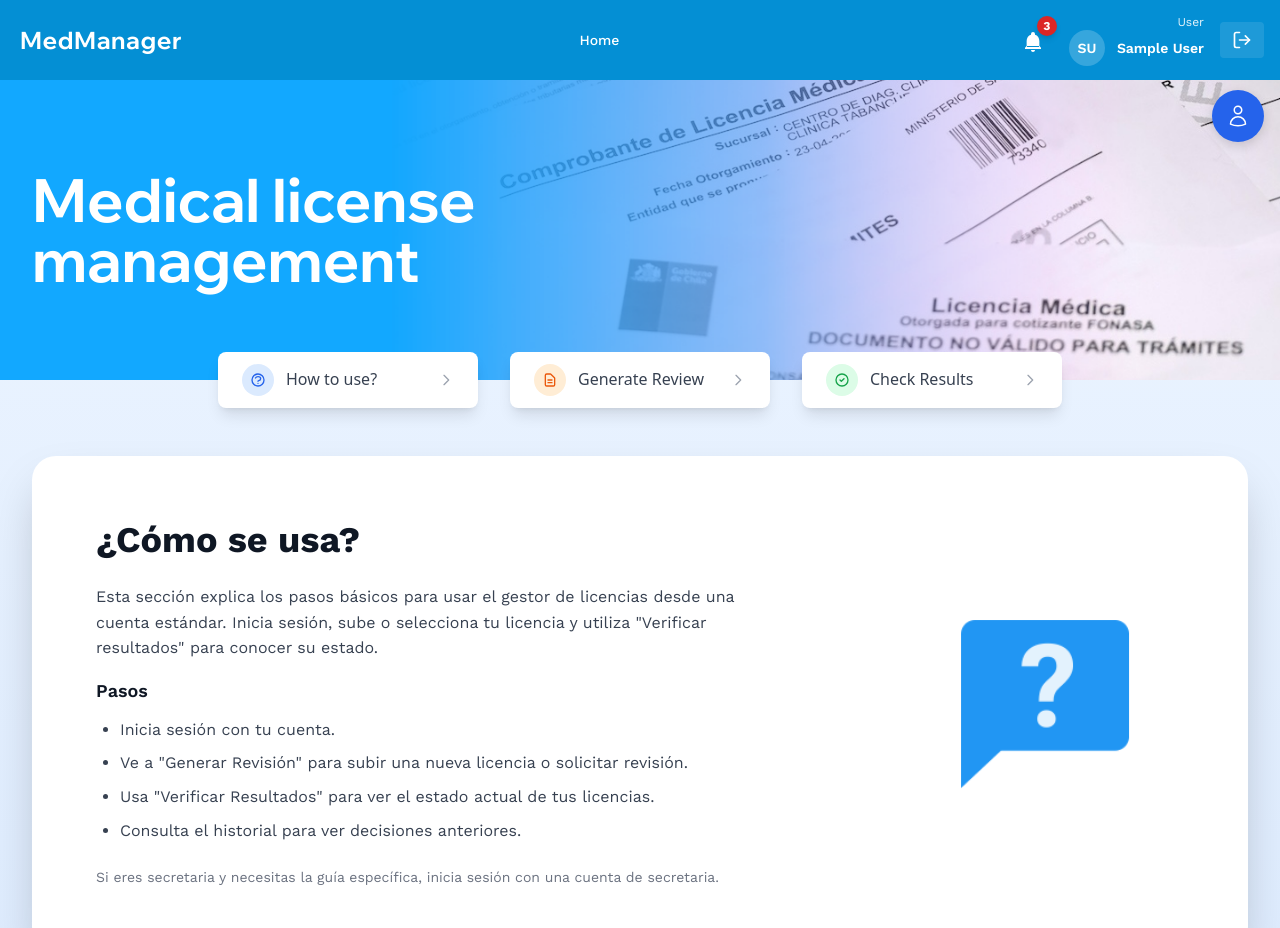
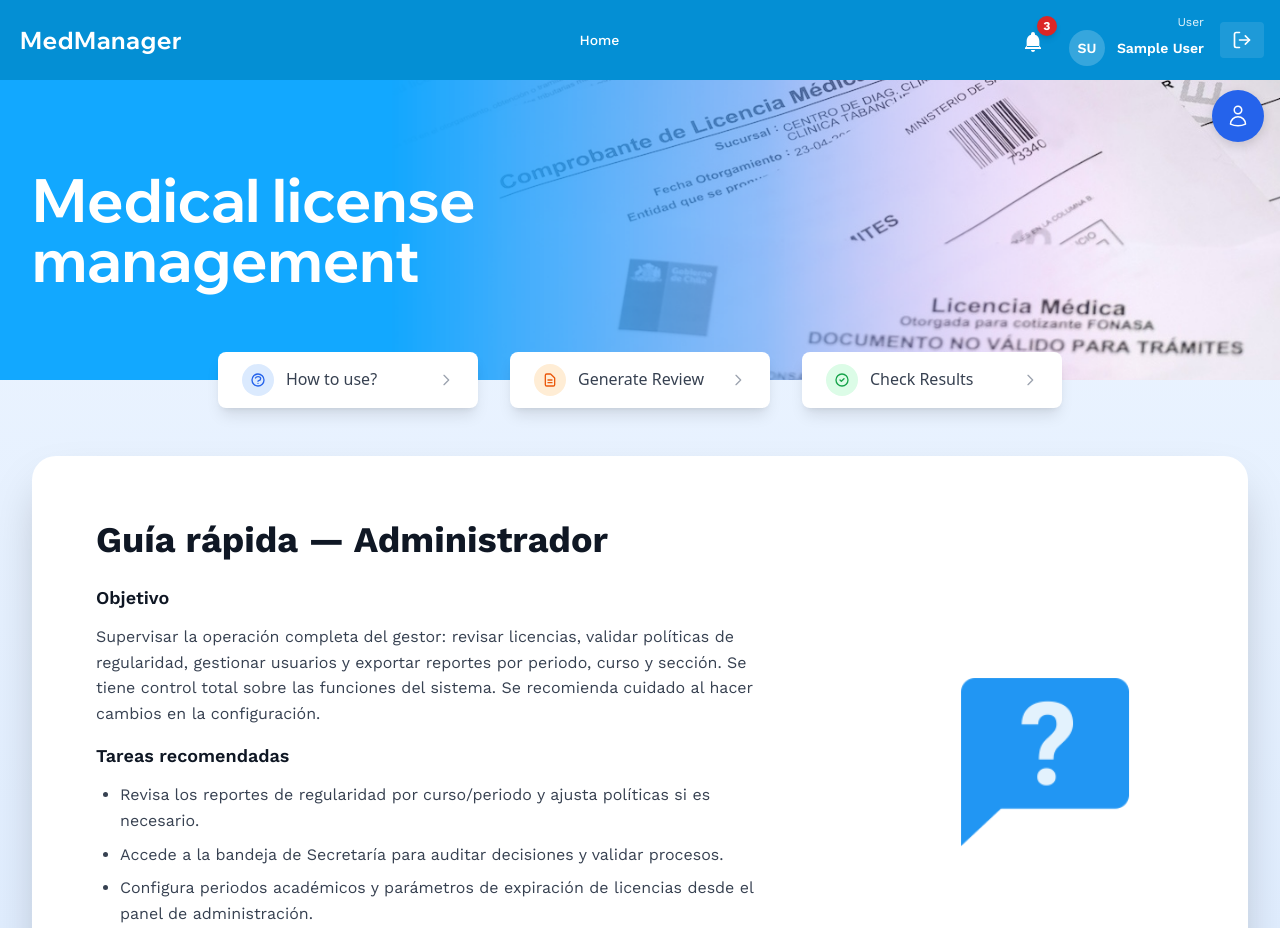
Before and after one commit to AlanCofre/Licencias_Gestion, a React (Vite) app in the folder frontend/: page /como-usar in a window 1280 px wide. Shown: the top 928 px of the page. Built offline with nearby package versions, Linux system fonts and the light colour scheme; sample sign-in values are in the browser's storage.

Commit message:
Se incluye la ayuda para administrador y profesor, (la del profesor esta por revisar, pero tiene todo lo necesario, en caso de querer hacer una modificacion, avisadme y lo hare en un santiamen).

```diff
--- a/frontend/src/pages/ComoUsar.jsx
+++ b/frontend/src/pages/ComoUsar.jsx
@@ -9,6 +9,9 @@ export default function ComoUsar() {
   const { user } = useAuth();
   const role = String(user?.role || "").toLowerCase();
   const isSecretary = role === "secretaria" || role === "secretary";
+  const isTeacher = role === "profesor" || role === "teacher";
+  const isAdmin =
+    role === "admin" || role === "administrador" || role === "administrator";
 
   return (
     <div className="min-h-screen flex flex-col bg-gradient-to-b from-blue-50 to-blue-100 dark:bg-app dark:bg-none">
@@ -58,11 +61,88 @@ export default function ComoUsar() {
                     </li>
                   </ol>
 
-
-
                   <p className="mt-6 text-sm text-gray-500">
                     Si necesitas más ayuda, contacta al soporte desde el pie de
                     página.
+                  </p>
+                </>
+              ) : isTeacher ? (
+                <>
+                  <h1 className="text-3xl lg:text-4xl font-bold mb-6">
+                    Guía rápida — Profesor
+                  </h1>
+
+                  <h2 className="text-lg font-semibold mb-3">Objetivo</h2>
+                  <p className="mb-4 text-gray-700">
+                    Aquí puedes revisar las licencias médicas presentadas por
+                    tus estudiantes, comprobar si fueron validadas o rechazadas,
+                    y ver cómo afectan la regularidad por curso-sección.
+                  </p>
+
+                  <h2 className="text-lg font-semibold mb-3">Pasos útiles</h2>
+                  <ol className="list-decimal pl-6 space-y-3 text-gray-700 mb-6">
+                    <li>
+                      Entra a la vista del curso/sección desde el menú "Nombre
+                      Pendiente" para ver la lista de alumnos y su estado de
+                      regularidad.
+                    </li>
+                    <li>
+                      Usa los filtros por periodo y estado para localizar alumnos
+                      afectados por licencias validadas.
+                    </li>
+                    <li>
+                      Haz click en el badge de estado para ver la licencia
+                      asociada (folio, fechas y PDF). Funcion en progreso.
+                    </li>
+                    <li>
+                      Si necesitas información adicional, solicita a Secretaría
+                      que genere una revisión desde la bandeja de pendientes.
+                      Funcion en progreso.
+                    </li>
+                  </ol>
+
+                  <p className="mt-6 text-sm text-gray-500">
+                    Para más información, presiona "¿Cómo se usa?" en el
+                    anuncio o en el header (disponible para profesores).
+                  </p>
+                </>
+              ) : isAdmin ? (
+                <>
+                  <h1 className="text-3xl lg:text-4xl font-bold mb-6">
+                    Guía rápida — Administrador
+                  </h1>
+
+                  <h2 className="text-lg font-semibold mb-3">Objetivo</h2>
+                  <p className="mb-4 text-gray-700">
+                    Supervisar la operación completa del gestor: revisar
+                    licencias, validar políticas de regularidad, gestionar
+                    usuarios y exportar reportes por periodo, curso y sección.
+                    Se tiene control total sobre las funciones del sistema.
+                    Se recomienda cuidado al hacer cambios en la configuración.
+                  </p>
+
+                  <h2 className="text-lg font-semibold mb-3">Tareas recomendadas</h2>
+                  <ul className="list-disc pl-6 space-y-2 text-gray-700 mb-6">
+                    <li>
+                      Revisa los reportes de regularidad por curso/periodo y
+                      ajusta políticas si es necesario.
+                    </li>
+                    <li>
+                      Accede a la bandeja de Secretaría para auditar decisiones y
+                      validar procesos.
+                    </li>
+                    <li>
+                      Configura periodos académicos y parámetros de expiración de
+                      licencias desde el panel de administración.
+                    </li>
+                    <li>
+                      Modifica el personal y permisos de ser necesario.
+                    </li>
+                  </ul>
+
+                  <p className="mt-6 text-sm text-gray-500">
+                    Contacta al soporte para cambios en la configuración del
+                    sistema.
                   </p>
                 </>
               ) : (
```
